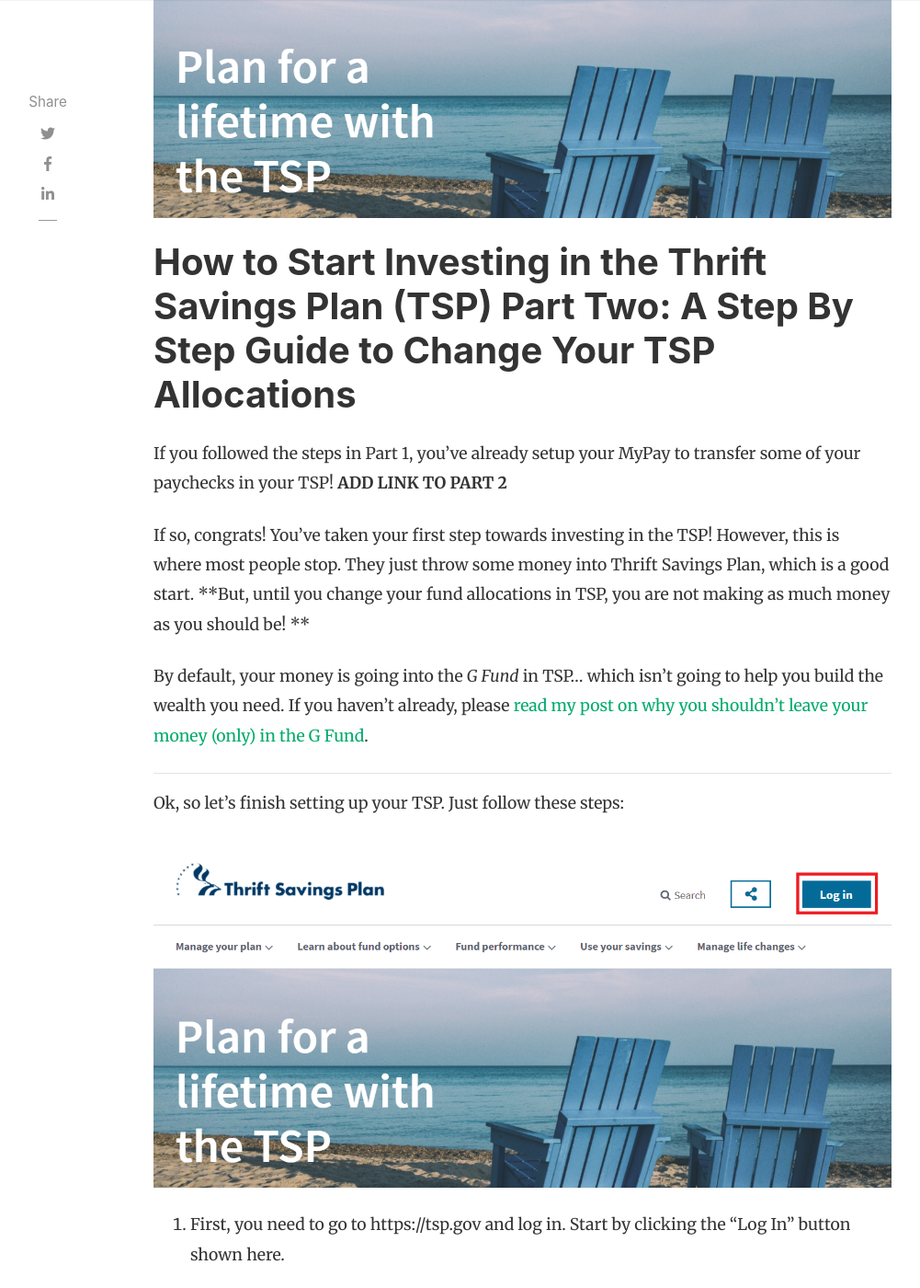
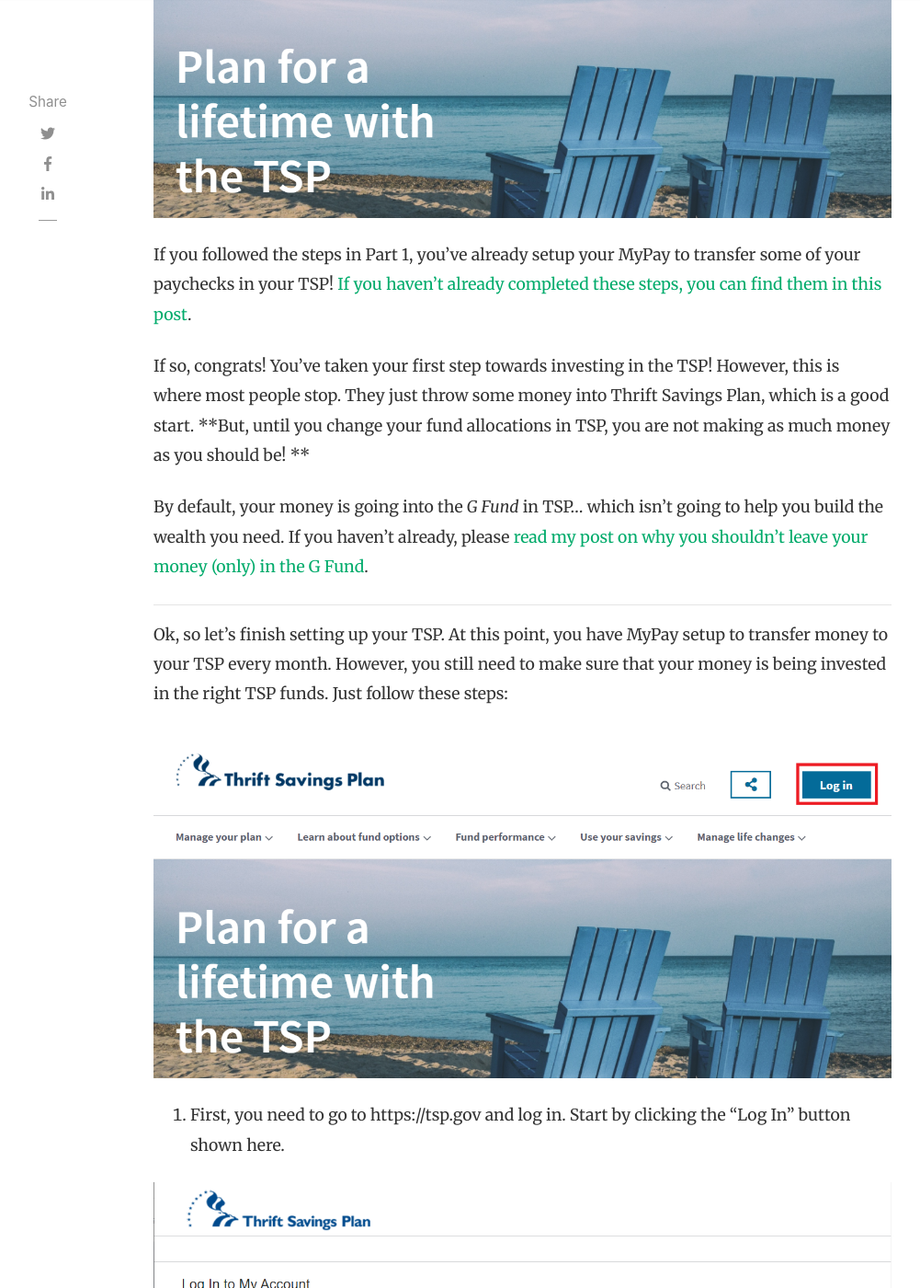
Before and after one commit to militaryinvestor/militaryinvestor.github.io, a Jekyll site: the page built from _posts/2021-12-12-How-to-Start-Investing-in-The-Thrift-Savings-Plan-TSP-Part-2-TSP-Allocations.md, in a window 1280 px wide and 1400 px high, scrolled down 518 px. Shown: the whole window at 92% size, without its empty margins (118-1119 px from the left). Built offline with Jekyll 4.4.1, drawn with Linux system fonts in a browser that asks for light colours; nearby versions of some CDN libraries; comment, search, counter and statistics services are not loaded.

Commit message:
Update 2021-12-12-How-to-Start-Investing-in-The-Thrift-Savings-Plan-TSP-Part-2-TSP-Allocations.md

```diff
--- a/_posts/2021-12-12-How-to-Start-Investing-in-The-Thrift-Savings-Plan-TSP-Part-2-TSP-Allocations.md
+++ b/_posts/2021-12-12-How-to-Start-Investing-in-The-Thrift-Savings-Plan-TSP-Part-2-TSP-Allocations.md
@@ -8,9 +8,7 @@
 hidden: false
 ---
 
-# How to Start Investing in the Thrift Savings Plan (TSP) Part Two: A Step By Step Guide to Change Your TSP Allocations
-
-If you followed the steps in Part 1, you've already setup your MyPay to transfer some of your paychecks in your TSP! **ADD LINK TO PART 2**
+If you followed the steps in Part 1, you've already setup your MyPay to transfer some of your paychecks in your TSP! [If you haven't already completed these steps, you can find them in this post](https://www.militaryinvestor.org/How-to-Start-Investing-in-The-Thrift-Savings-Plan-TSP-Part-1-MyPay/).
 
 If so, congrats!  You've taken your first step towards investing in the TSP!  However, this is where most people stop. They just throw some money into Thrift Savings Plan, which is a good start.  **But, until you change your fund allocations in TSP, you are not making as much money as you should be! **
 
@@ -18,7 +16,7 @@
 
 ----------
 
-Ok, so let's finish setting up your TSP.  Just follow these steps:
+Ok, so let's finish setting up your TSP.  At this point, you have MyPay setup to transfer money to your TSP every month.  However, you still need to make sure that your money is being invested in the right TSP funds.  Just follow these steps:
 
 ![TSP Login](../assets/images/2021-12-12-TSP-Part2-Allocations/1 - TSP login button.png)
 1. First, you need to go to https://tsp.gov and log in. Start by clicking the “Log In” button shown here.
```
